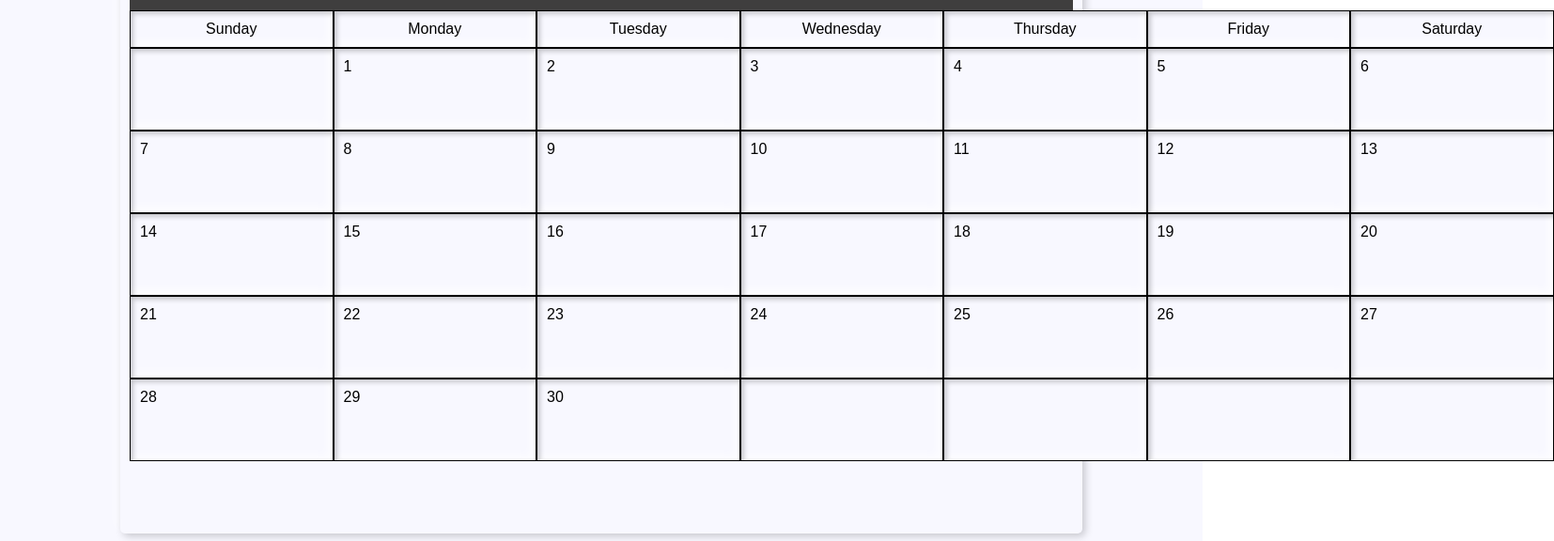
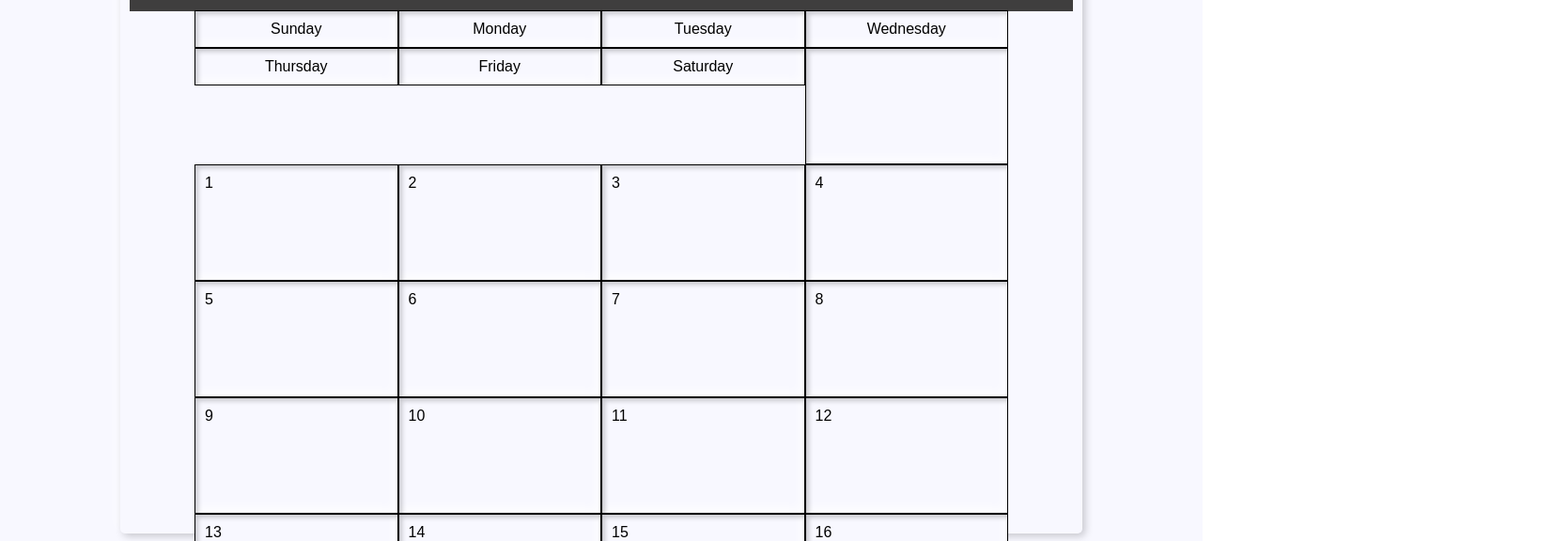
Before and after one commit to mskNeo/interactive-2021, a plain HTML site: page exercises/calendar/index.html in a window 1280 px wide. Shown: the part 152-728 px from the top of the page at 94% size, 1654 px wide, since content can reach past the window. Drawn offline with Linux system fonts and the light colour scheme.

Commit message:
calendar with flex box instead of grid

```diff
--- a/exercises/calendar/style.css
+++ b/exercises/calendar/style.css
@@ -36,12 +36,15 @@
 .days {
   margin: -1px 0px 0px 0px;
   height: 60vh;
-  display: grid;
-  grid-template-columns: repeat(7, 216.5px);
-  grid-template-rows: 2.5em auto;
+  display: flex;
+  flex-flow: row wrap;
+  justify-content: center;
+  align-content:flex-start
 }
 
 .weekday, .day {
+  width: 216.5px;
+  height: 124px;
   padding: 10px;
   background-color: ghostwhite;
   border: 1px solid black;
@@ -52,4 +55,5 @@
 
 .weekday {
   text-align: center;
+  height: 2.5em;
 }
```
